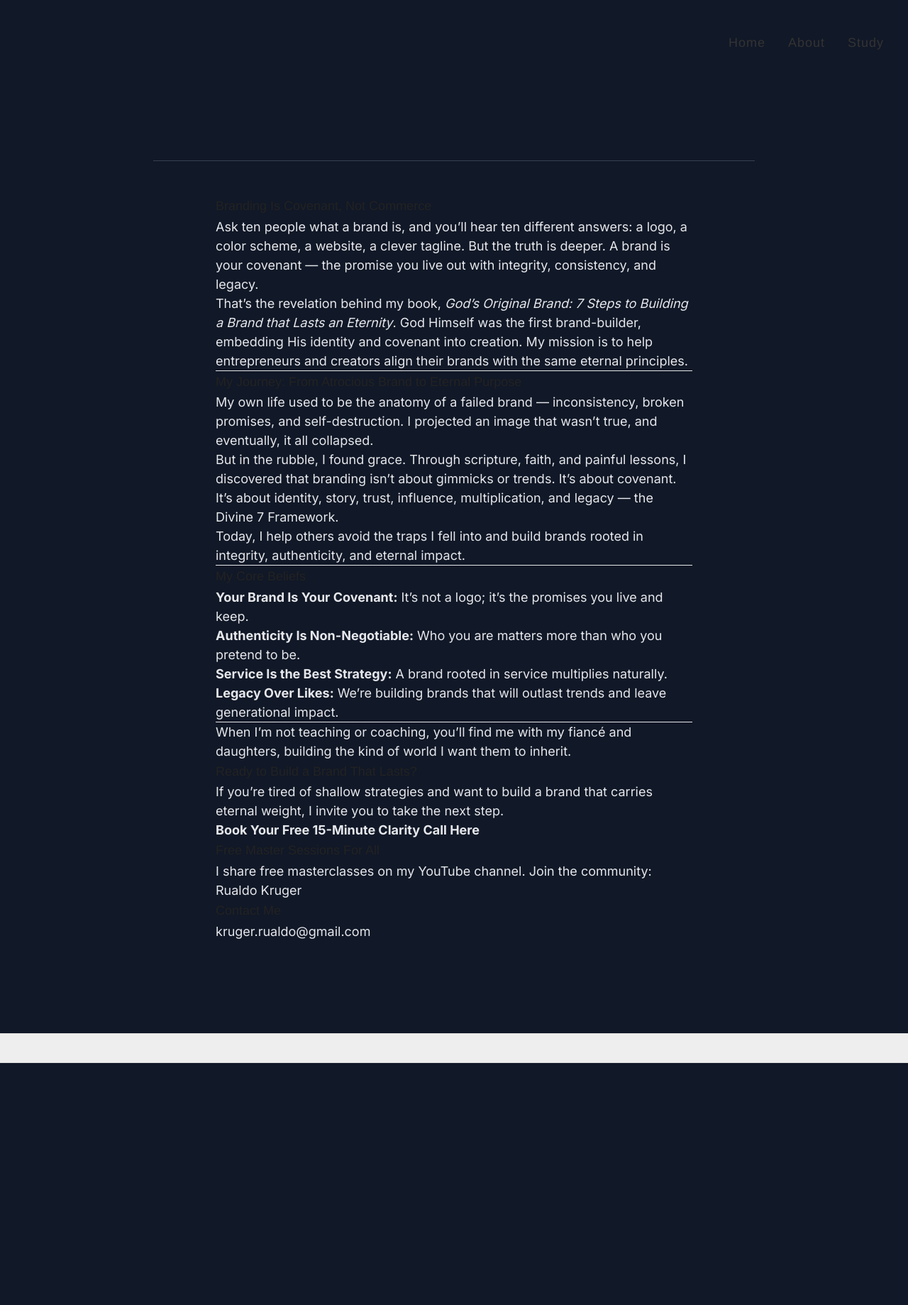
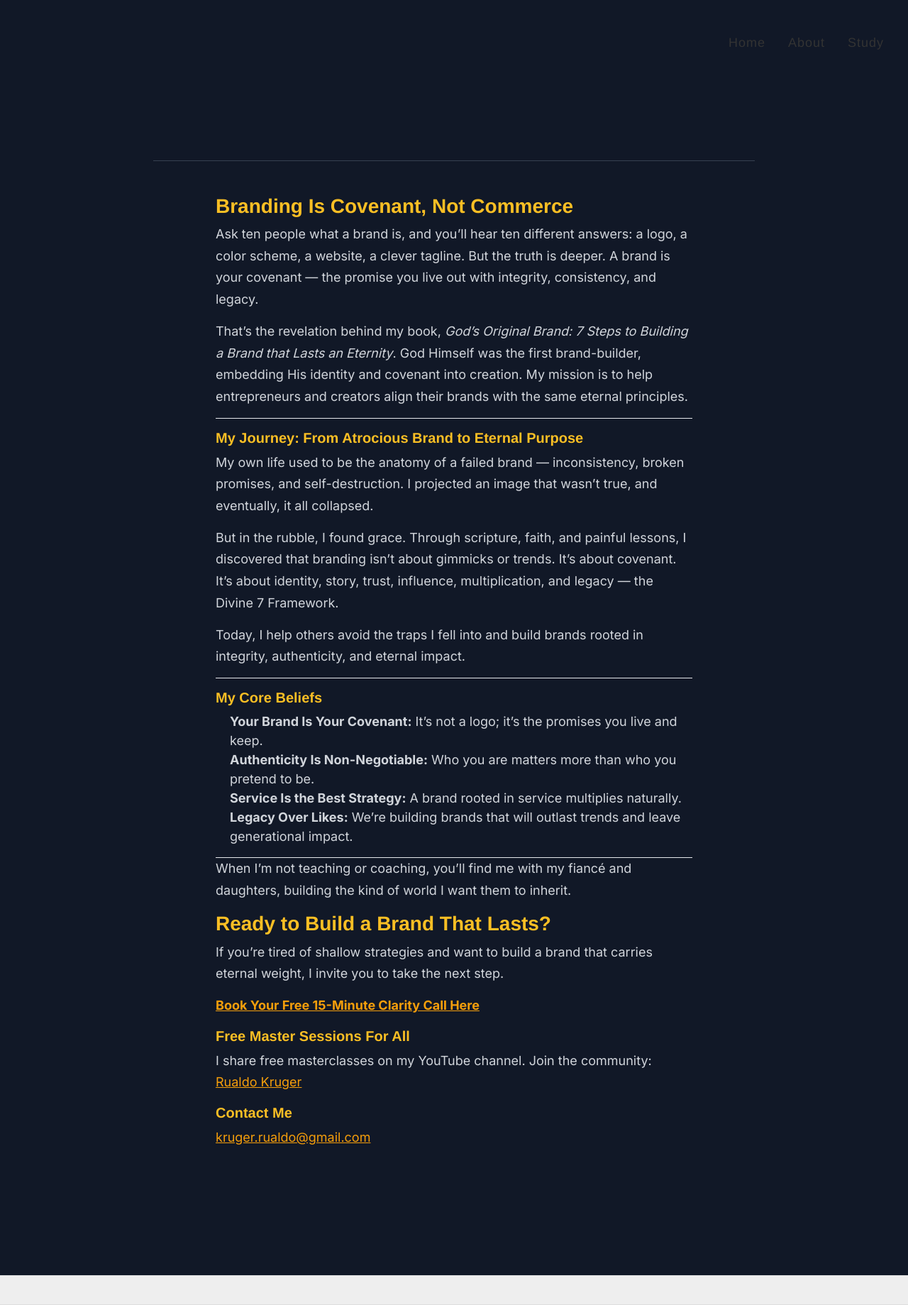
Before and after one commit to rualdo12/Rualdo-Kruger.github.io, a Jekyll site: the page built from about.md, in a window 1280 px wide. Shown: the whole page at 71% size. Built offline with Jekyll 4.4.1, drawn with Linux system fonts in a browser that asks for light colours; nearby versions of some CDN libraries; before the commit the page ends 1498 px from its top, so only the background shows below that.

Commit message:
Update page.html

```diff
--- a/_layouts/page.html
+++ b/_layouts/page.html
@@ -5,27 +5,49 @@ layout: default
 <!DOCTYPE html>
 <html lang="en">
 <head>
-    <meta charset="UTF-8">
-    <meta name="viewport" content="width=device-width, initial-scale=1.0">
-    <!-- Tailwind CSS for styling -->
+  <meta charset="UTF-8" />
+  <meta name="viewport" content="width=device-width, initial-scale=1.0" />
+  <!-- Tailwind CSS (CDN) -->
   <script src="https://cdn.tailwindcss.com"></script>
-    <!-- Google Fonts: Inter -->
-    <link rel="preconnect" href="https://fonts.googleapis.com">
-    <link rel="preconnect" href="https://fonts.gstatic.com" crossorigin>
+  <!-- Google Fonts -->
+  <link rel="preconnect" href="https://fonts.googleapis.com" />
+  <link rel="preconnect" href="https://fonts.gstatic.com" crossorigin />
   <link href="https://fonts.googleapis.com/css2?family=Inter:wght@400;500;700;800&display=swap" rel="stylesheet">
   <style>
-        /* Use the Inter font family defined in the head */
-        body {
-            font-family: 'Inter', sans-serif;
+    body { font-family: 'Inter', sans-serif; }
+
+    /* --- Custom heading styles for Markdown content inside .content --- */
+    .content h1,
+    .content h2,
+    .content h3,
+    .content h4 {
+      color: #fbbf24; /* amber-400 */
+      margin-top: 1.0rem;
+      margin-bottom: 0.5rem;
+      line-height: 1.15;
+      font-weight: 700;
+    }
+    .content h1 { font-size: 2rem; }
+    .content h2 { font-size: 1.5rem; }
+    .content h3 { font-size: 1.25rem; }
+    .content p { color: #d1d5db; margin-bottom: 0.9rem; line-height: 1.7; }
+    .content a { color: #f59e0b; text-decoration: underline; }
+    .content ul, .content ol { margin-left: 1.25rem; margin-bottom: 1rem; color: #d1d5db; }
+    /* small responsive tweak */
+    @media (min-width: 768px) {
+      .content h1 { font-size: 2.25rem; }
+      .content h2 { font-size: 1.75rem; }
     }
   </style>
 </head>
+
 <body class="bg-gray-900 text-gray-200">
-        <header
+  <!-- top navigation -->
+  <header>
     <div class="relative z-10 container mx-auto px-6 h-full flex flex-col">
-
       <nav class="flex items-center justify-between py-6">
         <div class="text-white font-semibold text-lg">
+          <!-- optional brand/title here -->
         </div>
         <div class="flex items-center space-x-8 text-white">
           <a href="{{ site.baseurl }}/" class="hover:text-amber-400 transition-colors">Home</a>
@@ -36,12 +58,16 @@ layout: default
     </div>
   </header>
 
+  <!-- main content -->
   <main class="container mx-auto max-w-4xl px-6 py-12 md:py-20">
     <hr class="my-12 border-gray-700">
-<div class="prose prose-invert max-w-2xl mx-auto">
+
+    <!-- content wrapper: keep Markdown output unwrapped by <p> so headings remain headings -->
+    <section class="mb-12">
+      <div class="max-w-2xl mx-auto content">
         {{ content }}
       </div>
-</div>
+    </section>
   </main>
 </body>
 </html>
```
Lines whose indentation alone changed are shown as unchanged.
